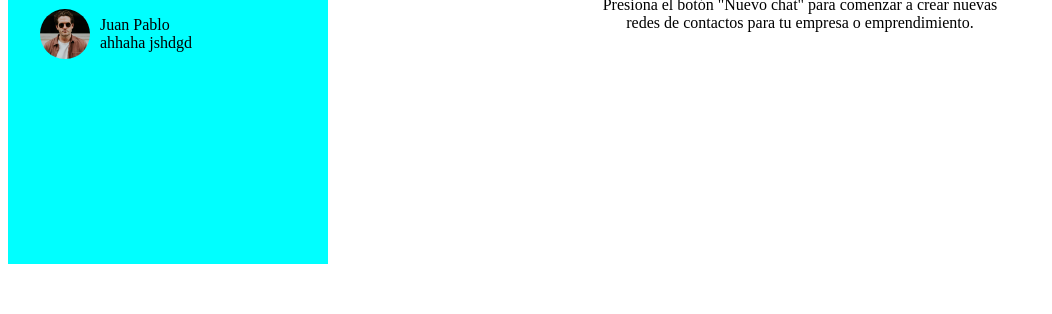
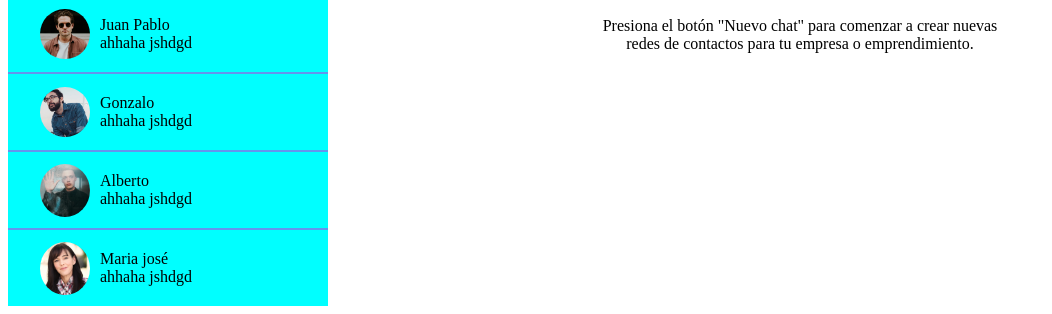
Before and after one commit to plopezoliva/Desafio-Sistema-Mensajeria, a plain HTML site: page index.html in a window 1280 px wide. Shown: the part 544-858 px from the top of the page, without its empty margins (0-1052 px from the left). Before the commit the page ends 816 px from the top, so only its background shows below. Drawn offline with Linux system fonts and the light colour scheme.

Commit message:
se agrega chat(usuario) 6,7, y 8 en html y css

```diff
--- a/assets/css/style.css
+++ b/assets/css/style.css
@@ -9,6 +9,7 @@
     width: 20em;
     background-color: aqua;
     min-height: 100vh;
+
 }
 
 
@@ -76,7 +77,7 @@ align-items: center;
     border: none;
     background-color:blueviolet;
     color: #fff;
-    padding: 10px 60px;
+    padding: 20px 60px;
 
 
 }
@@ -189,6 +190,57 @@ padding: 0px 10px;
     padding: 20px 0px;
 
 }
+.container-chat6{
+    display: flex;
+    justify-content: left;
+
+}
+.foto-chat6{
+    width: 50px;
+    border-radius: 50%;
+    justify-content: center;
+    align-items: center;
+
+
+}
+.opcion-chat6{
+    padding: 20px 0px;
+
+}
+.container-chat7{
+    display: flex;
+    justify-content: left;
+
+}
+.foto-chat7{
+    width: 50px;
+    border-radius: 50%;
+    justify-content: center;
+    align-items: center;
+
+
+}
+.opcion-chat7{
+    padding: 20px 0px;
+
+}
+.container-chat8{
+    display: flex;
+    justify-content: left;
+
+}
+.foto-chat8{
+    width: 50px;
+    border-radius: 50%;
+    justify-content: center;
+    align-items: center;
+
+
+}
+.opcion-chat8{
+    padding: 20px 0px;
+
+}
 /* seccion Logo */
 .seccion-principal{
     display: flex;
--- a/index.html
+++ b/index.html
@@ -53,7 +53,7 @@
           <div class="container-separacion-chat">
             <div class="container-chat">
               <div class="container-chat2">
-                <img class="foto-chat2" src="assets/img/chat2.jpg" alt="mujer riendo"/>
+                <img class="foto-chat2" src="assets/img/chat2.jpg" alt="mujer con sombrero negro"/>
               </div>
               <div class="opcion-chat2">
                 <p class="p-chat1">Magdalena</p>
@@ -94,9 +94,39 @@
                   </div>
                 </div>
                 </div>
-
-
-
+                <div class="container-separacion-chat">
+                  <div class="container-chat">
+                    <div class="container-chat6">
+                      <img class="foto-chat6" src="assets/img/chat6.jpg" alt="hombre con lentes y barba"/>
+                    </div>
+                    <div class="opcion-chat6">
+                      <p class="p-chat1">Gonzalo</p>
+                      <p class="p-chat1">ahhaha jshdgd</p>
+                    </div>
+                  </div>
+                  </div>
+                  <div class="container-separacion-chat">
+                    <div class="container-chat">
+                      <div class="container-chat7">
+                        <img class="foto-chat7" src="assets/img/chat7.jpg" alt="hombre con mano derecha apoyada en la ventana"/>
+                      </div>
+                      <div class="opcion-chat7">
+                        <p class="p-chat1">Alberto</p>
+                        <p class="p-chat1">ahhaha jshdgd</p>
+                      </div>
+                    </div>
+                    </div>
+                    <div class="container-separacion-chat">
+                      <div class="container-chat">
+                        <div class="container-chat8">
+                          <img class="foto-chat8" src="assets/img/chat8.jpg" alt="mujer mayor sonriendo"/>
+                        </div>
+                        <div class="opcion-chat8">
+                          <p class="p-chat1">Maria josé</p>
+                          <p class="p-chat1">ahhaha jshdgd</p>
+                        </div>
+                      </div>
+                      </div>
 
 
       </section>
```
